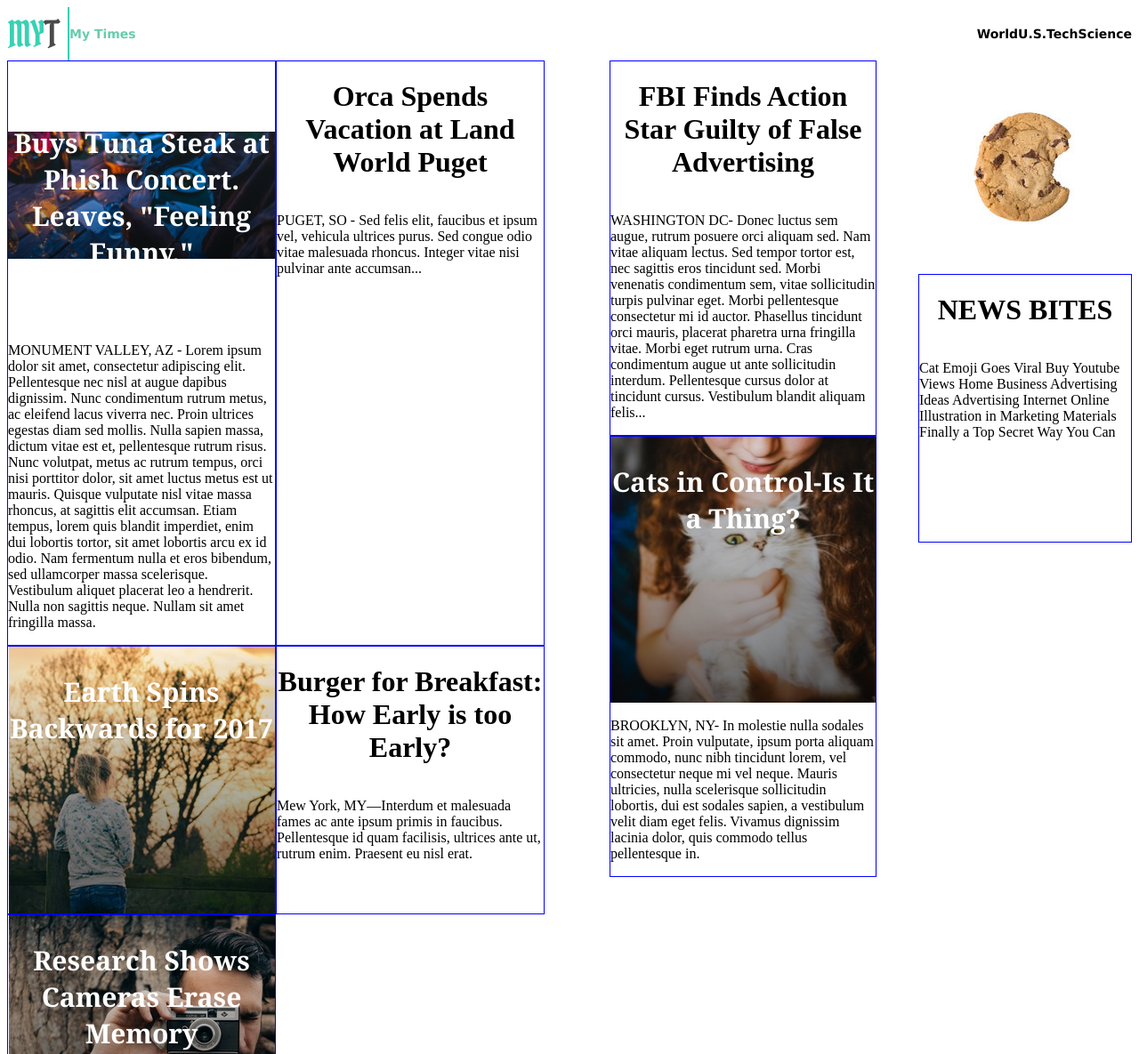
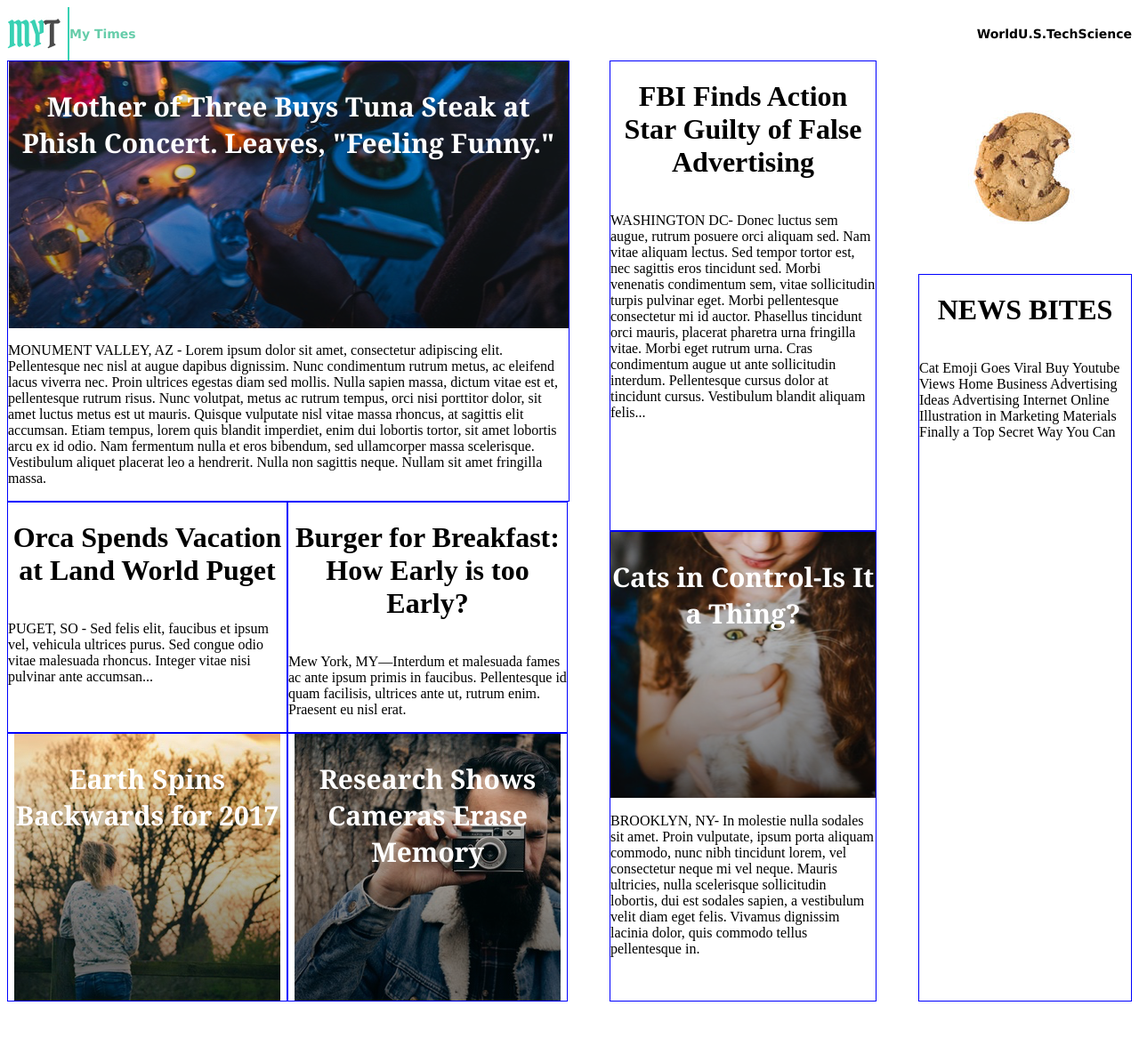
Before and after one commit to jlegar/mytimes, a plain HTML site: page index.html in a window 1280 px wide. Shown: the top 1185 px of the page at 89% size. After the commit the page ends 1134 px from the top, so only its background shows below. Drawn offline with Linux system fonts and the light colour scheme.

Commit message:
fix flex problems

```diff
--- a/index.html
+++ b/index.html
@@ -29,13 +29,13 @@
           <p>PUGET, SO - Sed felis elit, faucibus et ipsum vel, vehicula ultrices purus. Sed congue odio vitae malesuada rhoncus. Integer vitae nisi pulvinar ante accumsan...</p>
         </div>
         <div class="titular">
+          <h1>Burger for Breakfast: How Early is too Early?</h1>
+          <p>Mew York, MY—Interdum et malesuada fames ac ante ipsum primis in faucibus. Pellentesque id quam facilisis, ultrices ante ut, rutrum enim. Praesent eu nisl erat.</p>
+        </div>
+        <div class="titular">
           <div class="recuadrado r2">
             <p>Earth Spins Backwards for 2017</p>
           </div>
-        </div>
-        <div class="titular">
-          <h1>Burger for Breakfast: How Early is too Early?</h1>
-          <p>Mew York, MY—Interdum et malesuada fames ac ante ipsum primis in faucibus. Pellentesque id quam facilisis, ultrices ante ut, rutrum enim. Praesent eu nisl erat.</p>
         </div>
         <div class="titular">
           <div class="recuadrado r3">
--- a/resources/CSS/style.css
+++ b/resources/CSS/style.css
@@ -34,7 +34,7 @@ main {
 
 .recuadrado.r1 {
   background-image: url('../images/story_main.png');
-  width: 100%;
+  width: 630px;
 }
 
 .recuadrado.r2 {
@@ -72,7 +72,7 @@ main {
 }
 
 .titular {
-  flex: 0 0 300px;
+  flex: 1 1 300px;
   border: 1px solid blue;
   display: flex;
   flex-direction: column;
```
